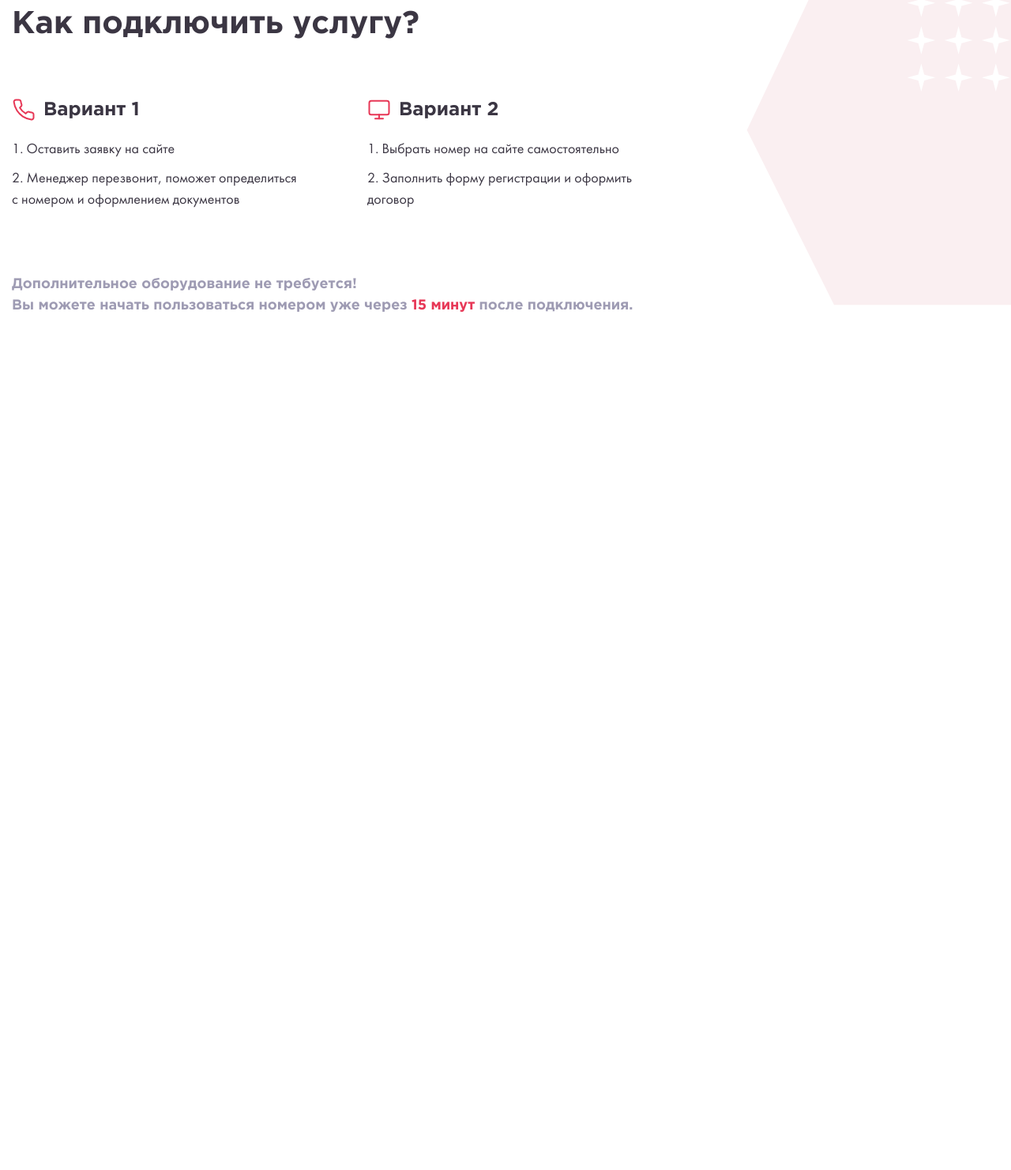
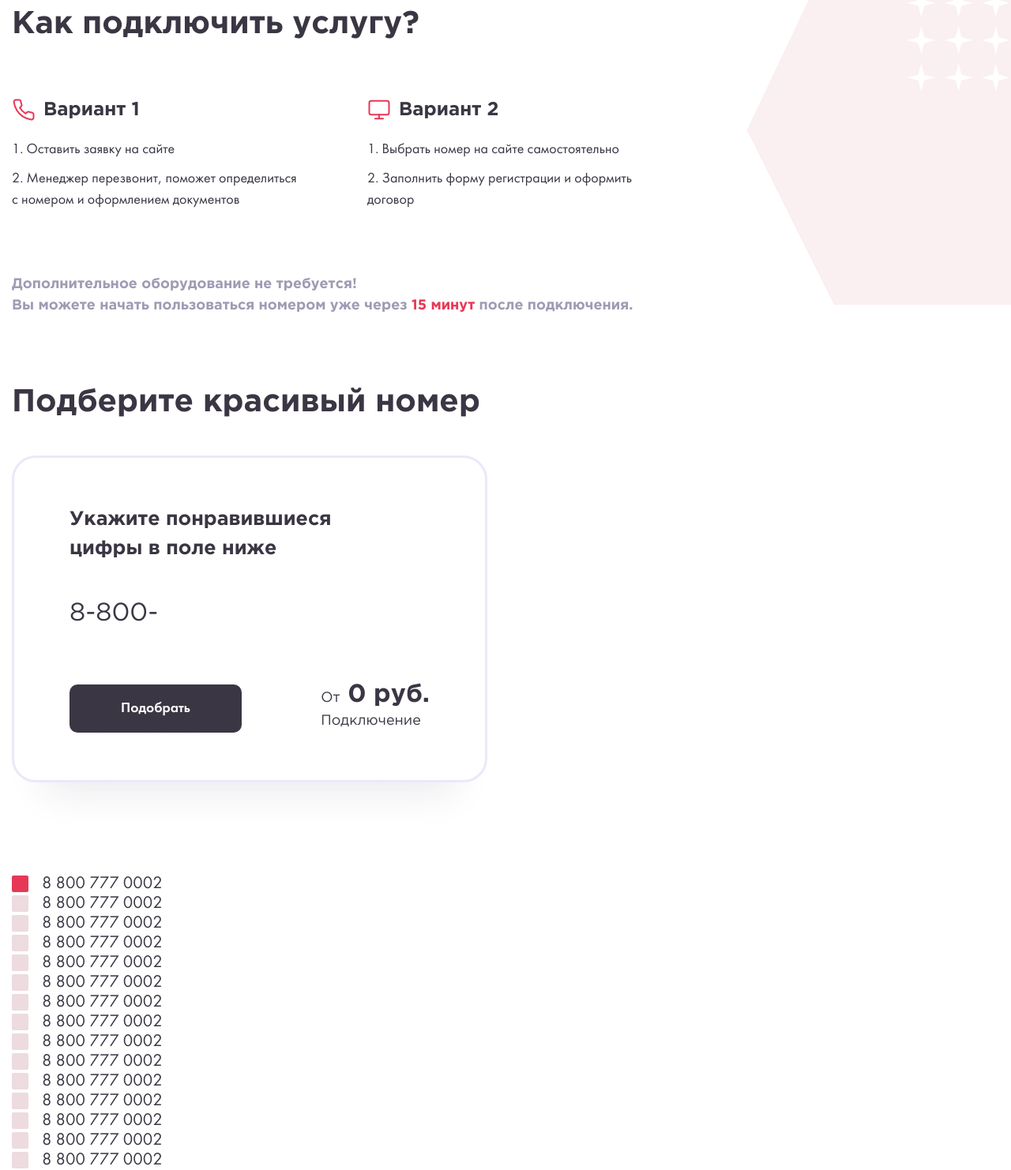
Before and after one commit to Vadim-Losenkov/8800, a website: page app/index.html in a window 1280 px wide. Shown: the part 9406-10888 px from the top of the page at 79% size. Before the commit the page ends 9914 px from the top, so only its background shows below. Drawn offline with Linux system fonts and the light colour scheme.

Commit message:
start choise number

```diff
--- a/app/index.html
+++ b/app/index.html
@@ -1476,27 +1476,87 @@
       <section class="choise">
         <div class="container">
           <div class="choise__inner">
-            <h2 class="choise__title title">
-
-            </h2>
-            <div class="choice__select">
-              <div class="choice__select-title">
-
-              </div>
-              <div class="choice__select-number">
-
-              </div>
-              <div class="choice__select-footer">
-                <a href="#" class="choice__select-button">
-
-                </a>
-                <div class="choice__select-info">
-                  <div class="choice__select-info__price">
-                    <span></span>
-                  </div>
-                  <p class="choice__select-info__text">
-
-                  </p>
+            <h2 class="choise__title title">Подберите красивый номер</h2>
+            <div class="choise__select">
+              <div class="choise__select-title">
+                Укажите понравившиеся <br />
+                цифры в поле ниже
+              </div>
+              <div class="choise__select-number">8-800-</div>
+              <div class="choise__select-footer">
+                <a href="#" class="choise__select-button"> Подобрать </a>
+                <div class="choise__select-info">
+                  <div class="choise__select-info__price">
+                    <span>От</span>
+                    0 руб.
+                    <br />
+                    <span>Подключение</span>
+                  </div>
+                </div>
+              </div>
+            </div>
+            <div class="choise__numbers">
+              <div class="choise__numbers-title"></div>
+              <div class="choise__numbers-box">
+                <div class="choise__numbers-item active">
+                  <div class="choise__numbers-item__select"></div>
+                  8 800 777 0002
+                </div>
+                <div class="choise__numbers-item">
+                  <div class="choise__numbers-item__select"></div>
+                  8 800 777 0002
+                </div>
+                <div class="choise__numbers-item">
+                  <div class="choise__numbers-item__select"></div>
+                  8 800 777 0002
+                </div>
+                <div class="choise__numbers-item">
+                  <div class="choise__numbers-item__select"></div>
+                  8 800 777 0002
+                </div>
+                <div class="choise__numbers-item">
+                  <div class="choise__numbers-item__select"></div>
+                  8 800 777 0002
+                </div>
+                <div class="choise__numbers-item">
+                  <div class="choise__numbers-item__select"></div>
+                  8 800 777 0002
+                </div>
+                <div class="choise__numbers-item">
+                  <div class="choise__numbers-item__select"></div>
+                  8 800 777 0002
+                </div>
+                <div class="choise__numbers-item">
+                  <div class="choise__numbers-item__select"></div>
+                  8 800 777 0002
+                </div>
+                <div class="choise__numbers-item">
+                  <div class="choise__numbers-item__select"></div>
+                  8 800 777 0002
+                </div>
+                <div class="choise__numbers-item">
+                  <div class="choise__numbers-item__select"></div>
+                  8 800 777 0002
+                </div>
+                <div class="choise__numbers-item">
+                  <div class="choise__numbers-item__select"></div>
+                  8 800 777 0002
+                </div>
+                <div class="choise__numbers-item">
+                  <div class="choise__numbers-item__select"></div>
+                  8 800 777 0002
+                </div>
+                <div class="choise__numbers-item">
+                  <div class="choise__numbers-item__select"></div>
+                  8 800 777 0002
+                </div>
+                <div class="choise__numbers-item">
+                  <div class="choise__numbers-item__select"></div>
+                  8 800 777 0002
+                </div>
+                <div class="choise__numbers-item">
+                  <div class="choise__numbers-item__select"></div>
+                  8 800 777 0002
                 </div>
               </div>
             </div>
--- a/app/scss/style.scss
+++ b/app/scss/style.scss
@@ -1183,4 +1183,103 @@
   }
 }
 
+.choise {
+  &__title {
+    margin-bottom: 40px;
+  }
+  &__select {
+    margin-bottom: 116px;
+    padding: 60px 70px;
+    background: linear-gradient(
+      207.27deg,
+      rgba(255, 255, 255, 0.8) 50.07%,
+      rgba(255, 255, 255, 0.16) 121.75%
+    );
+    box-shadow: 0px 54px 45px -42px rgba(49, 45, 79, 0.1);
+    backdrop-filter: blur(200px);
+    border-radius: 30px;
+    width: 602px;
+    border: 3px solid #e9e9fa;
+  }
+  &__select-title {
+    font-family: 'Gotham Pro';
+    font-style: normal;
+    font-weight: 700;
+    font-size: 25px;
+    line-height: 150%;
+    color: #3b3643;
+    margin-bottom: 47px;
+  }
+  &__select-number {
+    font-family: 'Gotham Pro';
+    font-style: normal;
+    font-weight: 400;
+    font-size: 32px;
+    line-height: 31px;
+    color: #3b3643;
+    margin-bottom: 74px;
+  }
+  &__select-footer {
+    display: flex;
+    justify-content: space-between;
+    align-items: center;
+  }
+  &__select-button {
+    background: #3b3643;
+    border-radius: 10px;
+    padding: 20px 65px;
+    font-family: 'FuturaDemiC';
+    font-style: normal;
+    font-weight: 600;
+    font-size: 18px;
+    line-height: 21px;
+    display: flex;
+    align-items: center;
+    text-align: center;
+    color: #ffffff;
+  }
+  &__select-info {
+    font-family: 'Gotham Pro';
+    font-style: normal;
+    color: #3b3643;
+    font-size: 32px;
+    height: 150%;
+    font-weight: 700;
+    span {
+      font-weight: 400;
+      font-size: 18px;
+    }
+  }
+
+  &__numbers {
+    display: flex;
+    justify-content: start;
+    align-items: center;
+  }
+  &__numbers-item {
+    display: flex;
+    align-items: center;
+    column-gap: 17px;
+    font-family: 'FuturaBookC';
+    font-style: normal;
+    font-weight: 400;
+    font-size: 22px;
+    line-height: 25px;
+    color: #3b3643;
+    cursor: pointer;
+
+    &.active {
+      .choise__numbers-item__select {
+        background-color: $red;
+      }
+    }
+  }
+  &__numbers-item__select {
+    background: #eddbdf;
+    border-radius: 2px;
+    width: 21px;
+    height: 21px;
+  }
+}
+
 @import 'media';
```
Also changed, not shown: app/css/style.min.css, app/images/global/choice-bg.jpg (added), 1 other file.
